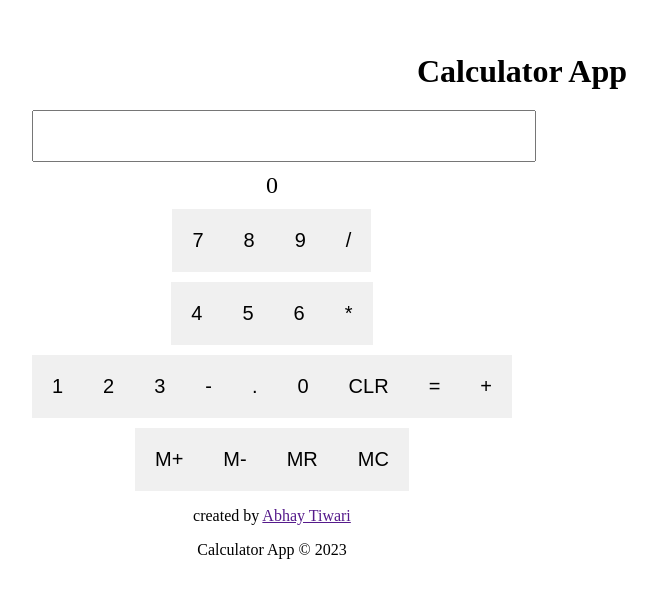
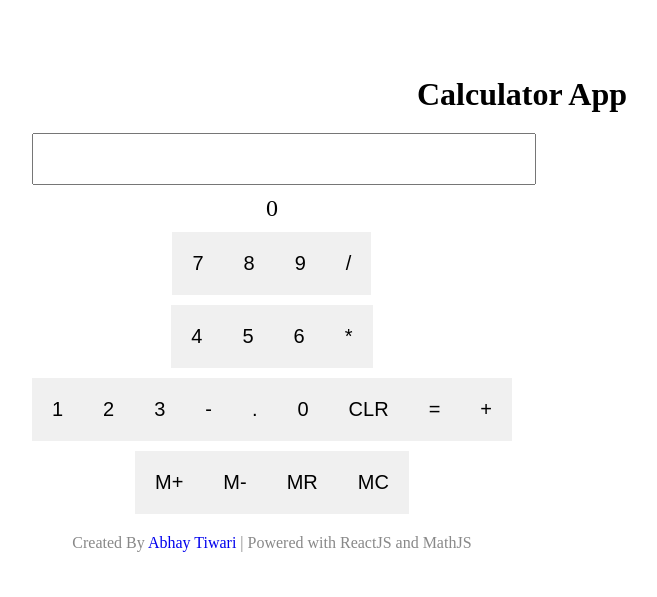
Before and after one commit to iamabhaytiwari343/react_calculator, a React (Create React App) app: page / in a window 1280 px wide. Shown: the part 105-702 px from the top of the page, without its empty margins (118-775 px from the left). Built offline with nearby package versions, Linux system fonts and the light colour scheme.

Commit message:
calculator

```diff
--- a/src/App.jsx
+++ b/src/App.jsx
@@ -1,7 +1,6 @@
-import React, { useState } from 'react';
-import * as math from 'mathjs';
+import React from 'react';
 import './App.css';
-import Footer from './Footer';
+// import Footer from './Footer';
 // import Scientific from './Scientific.jsx';
 import Calculator from './Calculator.jsx';
 
--- a/src/Calculator.jsx
+++ b/src/Calculator.jsx
@@ -1,4 +1,6 @@
 import React, { useState, useEffect, useCallback } from 'react';
+import Footer from './Footer';
+import * as math from 'mathjs';
 
 const Calculator = () => {
     const [input, setInput] = useState('');
@@ -16,7 +18,7 @@ const Calculator = () => {
         try {
             // Avoid using eval for security reasons
             // You can use a library like math.js for safe expression evaluation
-            const calculatedResult = eval(input);
+            const calculatedResult = math.evaluate(input);
             if (isNaN(calculatedResult) || !isFinite(calculatedResult)) {
                 setResult('Error');
             } else {
@@ -129,11 +131,7 @@ const Calculator = () => {
                     </div>
                 </div>
             </div>
-            <footer className='calculator-footer'>
-                {/* Add content for the footer */}
-                <p>created by <a href="">Abhay Tiwari</a></p>
-                <p>Calculator App &copy; 2023</p>
-            </footer>
+            <Footer />
         </div>
     );
 };
```
